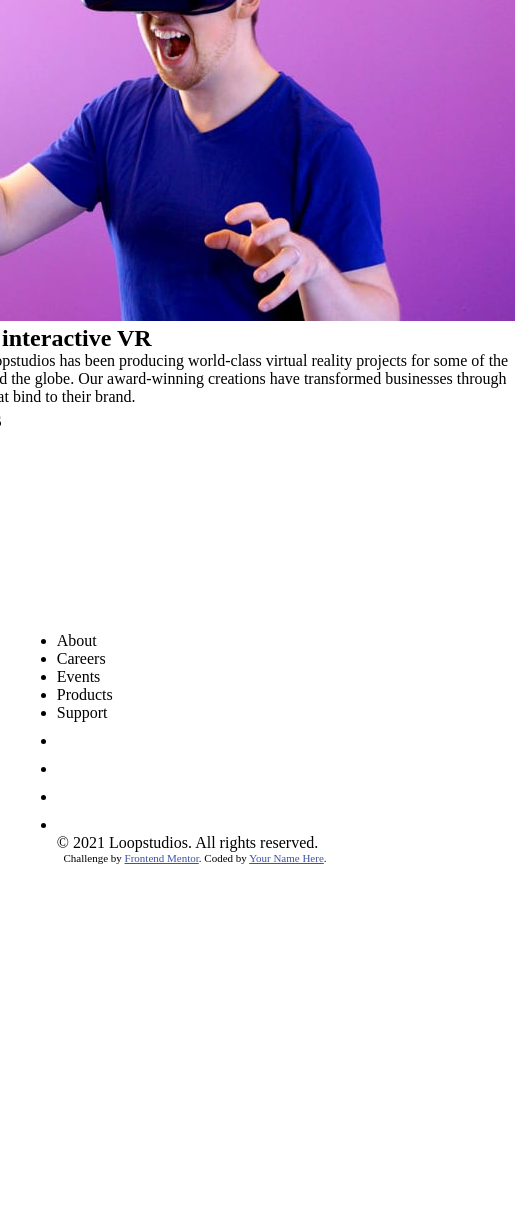
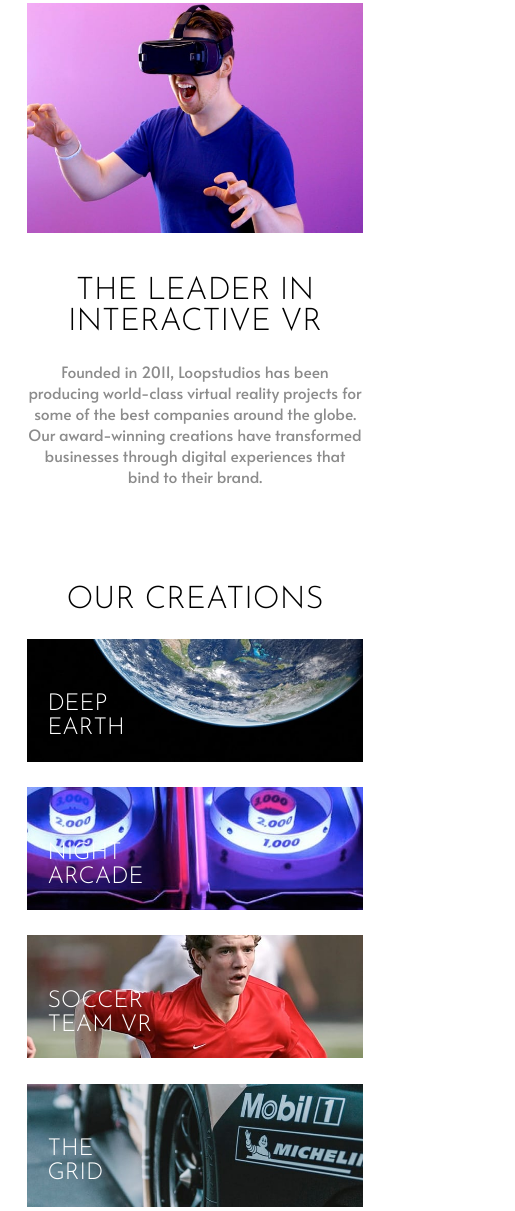
Before and after one commit to yuriv15/loopstudios, a plain HTML site: page index.html in a window 390 px wide. Shown: the part 777-1988 px from the top of the page, 515 px wide, since content can reach past the window. Before the commit the page ends 1641 px from the top, so only its background shows below. Drawn offline with Linux system fonts and the light colour scheme.

Commit message:
mobile visual except menu

```diff
--- a/css/style.css
+++ b/css/style.css
@@ -1,3 +1,5 @@
+@import url('https://fonts.googleapis.com/css2?family=Alata&family=Josefin+Sans:wght@300&display=swap');
+
 * {
     margin: 0;
     padding: 0;
@@ -8,25 +10,185 @@
     display: flex;
     flex-direction: column;
     align-items: center;
-    width: 375px;
+    width: 100vw;
+    font-size: 4vw;
 }
 
 #header {
     display: flex;
-    background-image: url("../images/mobile/image-hero.jpg") ;
+    flex-direction: column;
+    background-image: url("../images/mobile/image-hero.jpg");
     background-size: contain;
     background-repeat: no-repeat;
-    width: 375px;
-    height: 650px;
+    width: 100%;
+    height: 200vw;
+    padding: 13vw 7vw 0;
 }
+
 .menu-bar{
-align-self: baseline;
+    display: flex;
+    justify-content: space-between;
+    align-items: center;
 }
 
 #menu{
+    position: absolute;
     display: none;
 }
 
 #main-title{
-    display: block;
+    border: solid white 2px;
+    color: white;
+    font-family: 'Josefin Sans', sans-serif;
+    text-transform: uppercase;
+    font-weight: 300;
+    font-size: 10.7vw;
+    padding: 5vw;
+    margin-top: 40vw;
+    align-self: center;
 }
+
+#main {
+    padding: 0 7vw;
+    display: flex;
+    flex-direction: column;
+    align-items: center;
+    text-align: center;
+}
+
+#interactive-section > img {
+    width: 100%;
+    margin-bottom: 10vw;
+}
+
+.subtitle {
+    font-family: 'Josefin Sans', sans-serif;
+    text-transform: uppercase;
+    font-weight: 300;
+    font-size: 8vw;
+    margin-bottom: 6vw;
+}
+
+#interactive-section > p {
+    font-family: 'Alata', sans-serif;
+    color: hsl(0, 0%, 55%);
+    margin-bottom: 25vw;
+}
+
+#creations-items {
+    list-style: none;
+}
+
+.creations-item {
+    margin-top: 6vw;
+    background-repeat: no-repeat;
+    background-size: contain;
+    width: 86vw;
+    height: 32vw;
+    display: flex;
+    justify-content: flex-start;
+    align-items: flex-end;
+    font-family: 'Josefin Sans', sans-serif;
+    text-transform: uppercase;
+    font-weight: 300;
+    color: white;
+    font-size: 6vw;
+    padding: 0 55% 7% 6%;
+    text-align: left;
+}
+
+#creation1 {
+    background-image: url("../images/mobile/image-deep-earth.jpg");
+}
+
+#creation2 {
+    background-image: url("../images/mobile/image-night-arcade.jpg");
+}
+
+#creation3 {
+    background-image: url("../images/mobile/image-soccer-team.jpg");
+}
+
+#creation4 {
+    background-image: url("../images/mobile/image-grid.jpg");
+    display: flex;
+    flex-direction: column;
+    justify-content: flex-end;
+    align-items: flex-start;
+}
+
+#creation5 {
+    background-image: url("../images/mobile/image-from-above.jpg");
+}
+
+#creation6 {
+    background-image: url("../images/mobile/image-pocket-borealis.jpg");
+}
+
+#creation7 {
+    background-image: url("../images/mobile/image-curiosity.jpg");
+}
+
+#creation8 {
+    background-image: url("../images/mobile/image-fisheye.jpg");
+}
+
+#main > button {
+    margin-top: 6vw;
+    margin-bottom: 25vw;
+    width: 44vw;
+    height: 10vw;
+    border: solid black 1px;
+    background-color: white;
+    color: black;
+    font-family: 'Alata', sans-serif;
+    text-transform: uppercase;
+    font-weight: 400;
+    font-size: 4vw;
+    letter-spacing: 0.3em;
+}
+
+#footer {
+    background-color: black;
+    color: white;
+    font-family: 'Alata', sans-serif;
+    font-weight: 400;
+    width: 100vw;
+    display: flex;
+    flex-direction: column;
+    align-items: center;
+}
+
+.logo {
+    margin-top: 20vw;
+}
+
+#footer-items {
+    list-style: none;
+    text-align: center;
+}
+
+.footer-item {
+    margin-top: 6vw;
+}
+
+.footer-item > a {
+    text-decoration: none;
+    color: inherit;
+}
+
+#social-media-icons {
+    list-style: none;
+    display: flex;
+    margin-top: 15vw;
+}
+
+.social-media-icon {
+    margin: 0 2vw;
+}
+
+#copyright {
+    margin-top: 5vw;
+    margin-bottom: 20vw;
+    color: hsl(0, 0%, 41%);
+}
--- a/index.html
+++ b/index.html
@@ -50,7 +50,7 @@
 
     </header>
 
-    <main>
+    <main id="main">
       <section class="section" id="interactive-section">
 
         <img src="./images/mobile/image-interactive.jpg" alt="Man using VR Image">
@@ -71,14 +71,14 @@
         <h2 class="subtitle">Our creations</h2>
 
         <ul id="creations-items">
-          <li class="creations-item">Deep earth</li>
-          <li class="creations-item">Night arcade</li>
-          <li class="creations-item">Soccer team VR</li>
-          <li class="creations-item">The grid</li>
-          <li class="creations-item">From up above VR</li>
-          <li class="creations-item">Pocket borealis</li>
-          <li class="creations-item">The curiosity</li>
-          <li class="creations-item">Make it fisheye</li>
+          <li class="creations-item" id="creation1">Deep earth</li>
+          <li class="creations-item" id="creation2">Night arcade</li>
+          <li class="creations-item" id="creation3">Soccer team VR</li>
+          <li class="creations-item" id="creation4"><span>The</span> <span>grid</span></li>
+          <li class="creations-item" id="creation5">From up above VR</li>
+          <li class="creations-item" id="creation6">Pocket borealis</li>
+          <li class="creations-item" id="creation7">The curiosity</li>
+          <li class="creations-item" id="creation8">Make it fisheye</li>
         </ul>
       </section>
 
@@ -86,7 +86,7 @@
 
     </main>
 
-    <footer>
+    <footer id="footer">
       <div class="logo">
         <svg width="192" height="32" xmlns="http://www.w3.org/2000/svg">
           <path
@@ -95,21 +95,21 @@
         </svg>
       </div>
       <ul id="footer-items">
-        <li class="footer-item">About</li>
-        <li class="footer-item">Careers</li>
-        <li class="footer-item">Events</li>
-        <li class="footer-item">Products</li>
-        <li class="footer-item">Support</li>
+        <li class="footer-item"><a href="">About</a></li>
+        <li class="footer-item"><a href="">Careers</a></li>
+        <li class="footer-item"><a href="">Events</a></li>
+        <li class="footer-item"><a href="">Products</a></li>
+        <li class="footer-item"><a href="">Support</a></li>
       </ul>
       <div id="social-media">
         <ul id="social-media-icons">
-          <li class="social-media-icon"><i><svg width="24" height="24" xmlns="http://www.w3.org/2000/svg"><path d="M22.675 0H1.325C.593 0 0 .593 0 1.325v21.351C0 23.407.593 24 1.325 24H12.82v-9.294H9.692v-3.622h3.128V8.413c0-3.1 1.893-4.788 4.659-4.788 1.325 0 2.463.099 2.795.143v3.24l-1.918.001c-1.504 0-1.795.715-1.795 1.763v2.313h3.587l-.467 3.622h-3.12V24h6.116c.73 0 1.323-.593 1.323-1.325V1.325C24 .593 23.407 0 22.675 0z" fill="#FFF" fill-rule="nonzero"/></svg></i></li>
-          <li class="social-media-icon"><i><svg width="24" height="24" xmlns="http://www.w3.org/2000/svg"><path d="M22.675 0H1.325C.593 0 0 .593 0 1.325v21.351C0 23.407.593 24 1.325 24H12.82v-9.294H9.692v-3.622h3.128V8.413c0-3.1 1.893-4.788 4.659-4.788 1.325 0 2.463.099 2.795.143v3.24l-1.918.001c-1.504 0-1.795.715-1.795 1.763v2.313h3.587l-.467 3.622h-3.12V24h6.116c.73 0 1.323-.593 1.323-1.325V1.325C24 .593 23.407 0 22.675 0z" fill="#FFF" fill-rule="nonzero"/></svg></i></li>
-          <li class="social-media-icon"><i><svg width="24" height="24" xmlns="http://www.w3.org/2000/svg"><path d="M12 0C5.373 0 0 5.372 0 12c0 5.084 3.163 9.426 7.627 11.174-.105-.949-.2-2.405.042-3.441.218-.937 1.407-5.965 1.407-5.965s-.359-.719-.359-1.782c0-1.668.967-2.914 2.171-2.914 1.023 0 1.518.769 1.518 1.69 0 1.029-.655 2.568-.994 3.995-.283 1.194.599 2.169 1.777 2.169 2.133 0 3.772-2.249 3.772-5.495 0-2.873-2.064-4.882-5.012-4.882-3.414 0-5.418 2.561-5.418 5.207 0 1.031.397 2.138.893 2.738a.36.36 0 01.083.345l-.333 1.36c-.053.22-.174.267-.402.161-1.499-.698-2.436-2.889-2.436-4.649 0-3.785 2.75-7.262 7.929-7.262 4.163 0 7.398 2.967 7.398 6.931 0 4.136-2.607 7.464-6.227 7.464-1.216 0-2.359-.631-2.75-1.378l-.748 2.853c-.271 1.043-1.002 2.35-1.492 3.146C9.57 23.812 10.763 24 12 24c6.627 0 12-5.373 12-12 0-6.628-5.373-12-12-12z" fill="#FFF" fill-rule="nonzero"/></svg></i></li>
-          <li class="social-media-icon"><i><svg width="24" height="24" xmlns="http://www.w3.org/2000/svg"><path d="M12 2.163c3.204 0 3.584.012 4.85.07 3.252.148 4.771 1.691 4.919 4.919.058 1.265.069 1.645.069 4.849 0 3.205-.012 3.584-.069 4.849-.149 3.225-1.664 4.771-4.919 4.919-1.266.058-1.644.07-4.85.07-3.204 0-3.584-.012-4.849-.07-3.26-.149-4.771-1.699-4.919-4.92-.058-1.265-.07-1.644-.07-4.849 0-3.204.013-3.583.07-4.849.149-3.227 1.664-4.771 4.919-4.919 1.266-.057 1.645-.069 4.849-.069zM12 0C8.741 0 8.333.014 7.053.072 2.695.272.273 2.69.073 7.052.014 8.333 0 8.741 0 12c0 3.259.014 3.668.072 4.948.2 4.358 2.618 6.78 6.98 6.98C8.333 23.986 8.741 24 12 24c3.259 0 3.668-.014 4.948-.072 4.354-.2 6.782-2.618 6.979-6.98.059-1.28.073-1.689.073-4.948 0-3.259-.014-3.667-.072-4.947-.196-4.354-2.617-6.78-6.979-6.98C15.668.014 15.259 0 12 0zm0 5.838a6.162 6.162 0 100 12.324 6.162 6.162 0 000-12.324zM12 16a4 4 0 110-8 4 4 0 010 8zm6.406-11.845a1.44 1.44 0 100 2.881 1.44 1.44 0 000-2.881z" fill="#FFF" fill-rule="nonzero"/></svg></i></li>
+          <li class="social-media-icon"><a href=""><i><svg width="24" height="24" xmlns="http://www.w3.org/2000/svg"><path d="M22.675 0H1.325C.593 0 0 .593 0 1.325v21.351C0 23.407.593 24 1.325 24H12.82v-9.294H9.692v-3.622h3.128V8.413c0-3.1 1.893-4.788 4.659-4.788 1.325 0 2.463.099 2.795.143v3.24l-1.918.001c-1.504 0-1.795.715-1.795 1.763v2.313h3.587l-.467 3.622h-3.12V24h6.116c.73 0 1.323-.593 1.323-1.325V1.325C24 .593 23.407 0 22.675 0z" fill="#FFF" fill-rule="nonzero"/></svg></i></li></a>
+          <li class="social-media-icon"><a href=""><i><svg width="24" height="20" xmlns="http://www.w3.org/2000/svg"><path d="M24 2.557a9.83 9.83 0 01-2.828.775A4.932 4.932 0 0023.337.608a9.864 9.864 0 01-3.127 1.195A4.916 4.916 0 0016.616.248c-3.179 0-5.515 2.966-4.797 6.045A13.978 13.978 0 011.671 1.149a4.93 4.93 0 001.523 6.574 4.903 4.903 0 01-2.229-.616c-.054 2.281 1.581 4.415 3.949 4.89a4.935 4.935 0 01-2.224.084 4.928 4.928 0 004.6 3.419A9.9 9.9 0 010 17.54a13.94 13.94 0 007.548 2.212c9.142 0 14.307-7.721 13.995-14.646A10.025 10.025 0 0024 2.557z" fill="#FFF" fill-rule="nonzero"/></svg></i></li></a>
+          <li class="social-media-icon"><a href=""><i><svg width="24" height="24" xmlns="http://www.w3.org/2000/svg"><path d="M12 0C5.373 0 0 5.372 0 12c0 5.084 3.163 9.426 7.627 11.174-.105-.949-.2-2.405.042-3.441.218-.937 1.407-5.965 1.407-5.965s-.359-.719-.359-1.782c0-1.668.967-2.914 2.171-2.914 1.023 0 1.518.769 1.518 1.69 0 1.029-.655 2.568-.994 3.995-.283 1.194.599 2.169 1.777 2.169 2.133 0 3.772-2.249 3.772-5.495 0-2.873-2.064-4.882-5.012-4.882-3.414 0-5.418 2.561-5.418 5.207 0 1.031.397 2.138.893 2.738a.36.36 0 01.083.345l-.333 1.36c-.053.22-.174.267-.402.161-1.499-.698-2.436-2.889-2.436-4.649 0-3.785 2.75-7.262 7.929-7.262 4.163 0 7.398 2.967 7.398 6.931 0 4.136-2.607 7.464-6.227 7.464-1.216 0-2.359-.631-2.75-1.378l-.748 2.853c-.271 1.043-1.002 2.35-1.492 3.146C9.57 23.812 10.763 24 12 24c6.627 0 12-5.373 12-12 0-6.628-5.373-12-12-12z" fill="#FFF" fill-rule="nonzero"/></svg></i></li></a>
+          <li class="social-media-icon"><a href=""><i><svg width="24" height="24" xmlns="http://www.w3.org/2000/svg"><path d="M12 2.163c3.204 0 3.584.012 4.85.07 3.252.148 4.771 1.691 4.919 4.919.058 1.265.069 1.645.069 4.849 0 3.205-.012 3.584-.069 4.849-.149 3.225-1.664 4.771-4.919 4.919-1.266.058-1.644.07-4.85.07-3.204 0-3.584-.012-4.849-.07-3.26-.149-4.771-1.699-4.919-4.92-.058-1.265-.07-1.644-.07-4.849 0-3.204.013-3.583.07-4.849.149-3.227 1.664-4.771 4.919-4.919 1.266-.057 1.645-.069 4.849-.069zM12 0C8.741 0 8.333.014 7.053.072 2.695.272.273 2.69.073 7.052.014 8.333 0 8.741 0 12c0 3.259.014 3.668.072 4.948.2 4.358 2.618 6.78 6.98 6.98C8.333 23.986 8.741 24 12 24c3.259 0 3.668-.014 4.948-.072 4.354-.2 6.782-2.618 6.979-6.98.059-1.28.073-1.689.073-4.948 0-3.259-.014-3.667-.072-4.947-.196-4.354-2.617-6.78-6.979-6.98C15.668.014 15.259 0 12 0zm0 5.838a6.162 6.162 0 100 12.324 6.162 6.162 0 000-12.324zM12 16a4 4 0 110-8 4 4 0 010 8zm6.406-11.845a1.44 1.44 0 100 2.881 1.44 1.44 0 000-2.881z" fill="#FFF" fill-rule="nonzero"/></svg></i></li></a>
         </ul>
       </div>
-      <span>© 2021 Loopstudios. All rights reserved.</span>
+      <span id="copyright">© 2021 Loopstudios. All rights reserved.</span>
     </footer>
   </div>
   <div class="attribution">
```
